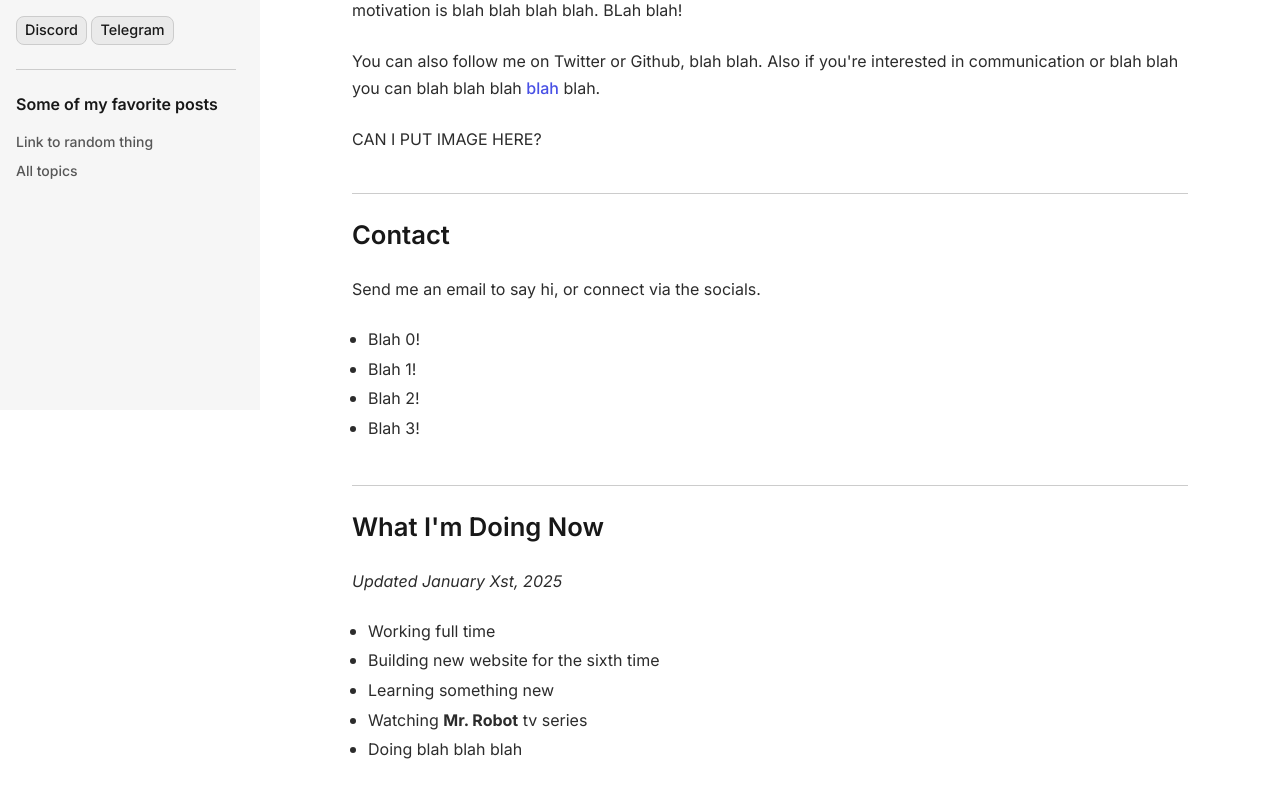
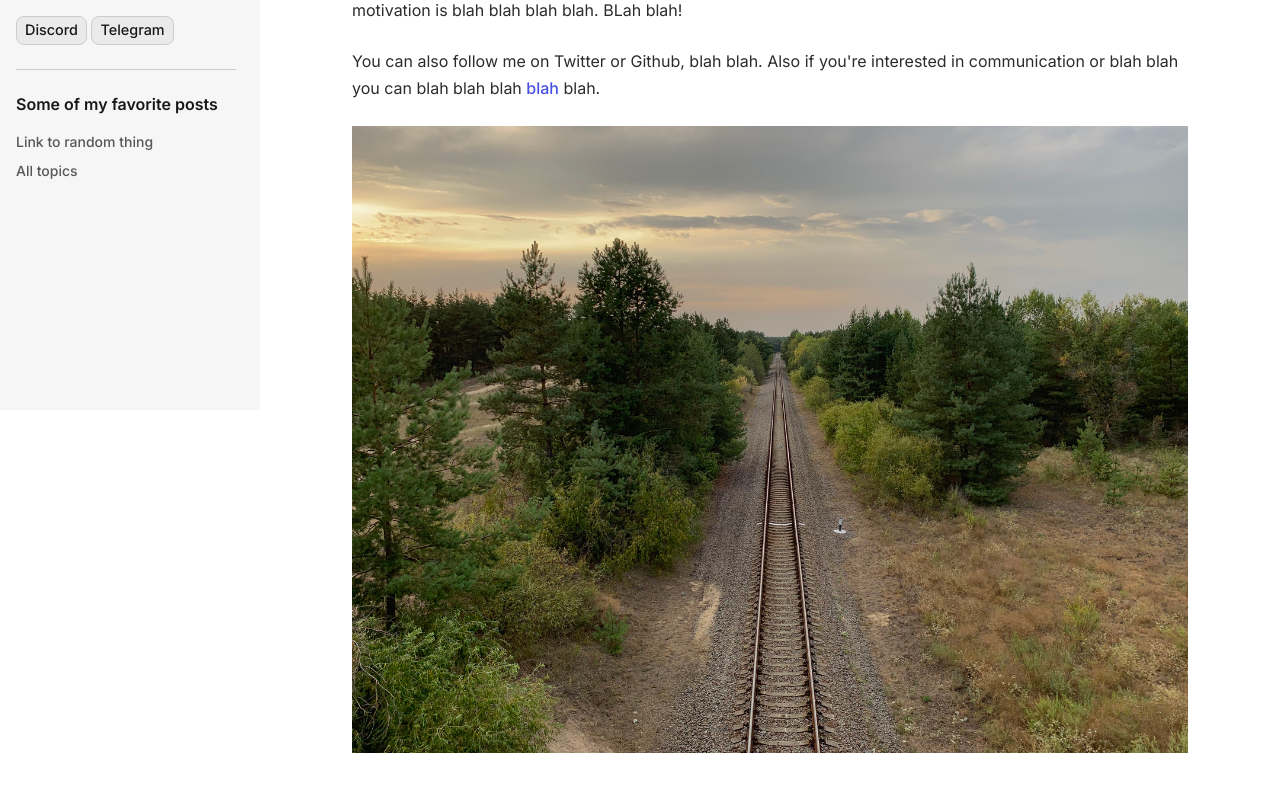
Before and after one commit to kotleni/kotleni.github.io, a React (Vite) app: page /me in a window 1280 px wide. Shown: the part 390-1180 px from the top of the page. Built offline with nearby package versions, Linux system fonts and the light colour scheme.

Commit message:
feat: add image to about me page
Signed-off-by: Viktor Varenik <yavarenikya@gmail.com>

```diff
--- a/src/routes/App/AboutPage/index.tsx
+++ b/src/routes/App/AboutPage/index.tsx
@@ -1,3 +1,5 @@
+import Photo1 from "../../../assets/photo1.jpeg";
+
 const AboutPage: React.FC = () => {
     return (
         <main className="main-content page">
@@ -10,7 +12,7 @@ const AboutPage: React.FC = () => {
                 blah blah. My motivation is blah blah blah blah. BLah blah!</p>
             <p>You can also follow me on Twitter or Github, blah blah. Also if you're interested in communication or
                 blah blah you can blah blah blah <a href="#">blah</a> blah.</p>
-            <p>CAN I PUT IMAGE HERE?</p>
+            <img src={Photo1} alt="Photo taken from bridge" />
 
             <h2>Contact</h2>
             <p>Send me an email to say hi, or connect via the socials.</p>
```
Also changed, not shown: src/assets/photo1.jpeg (added).
